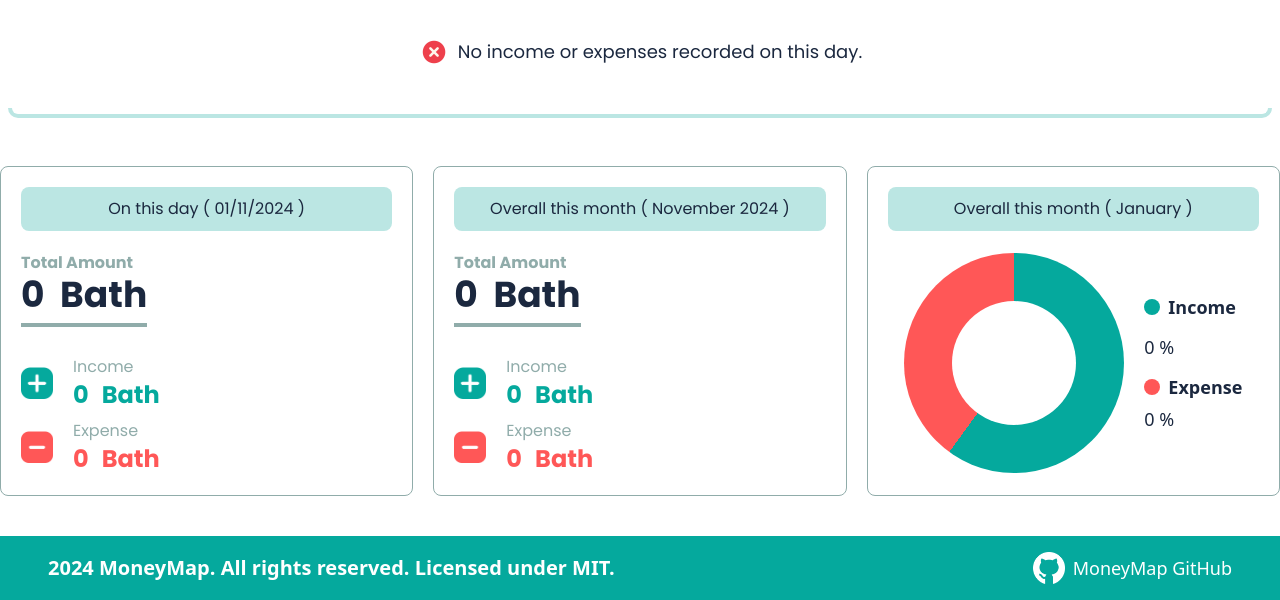
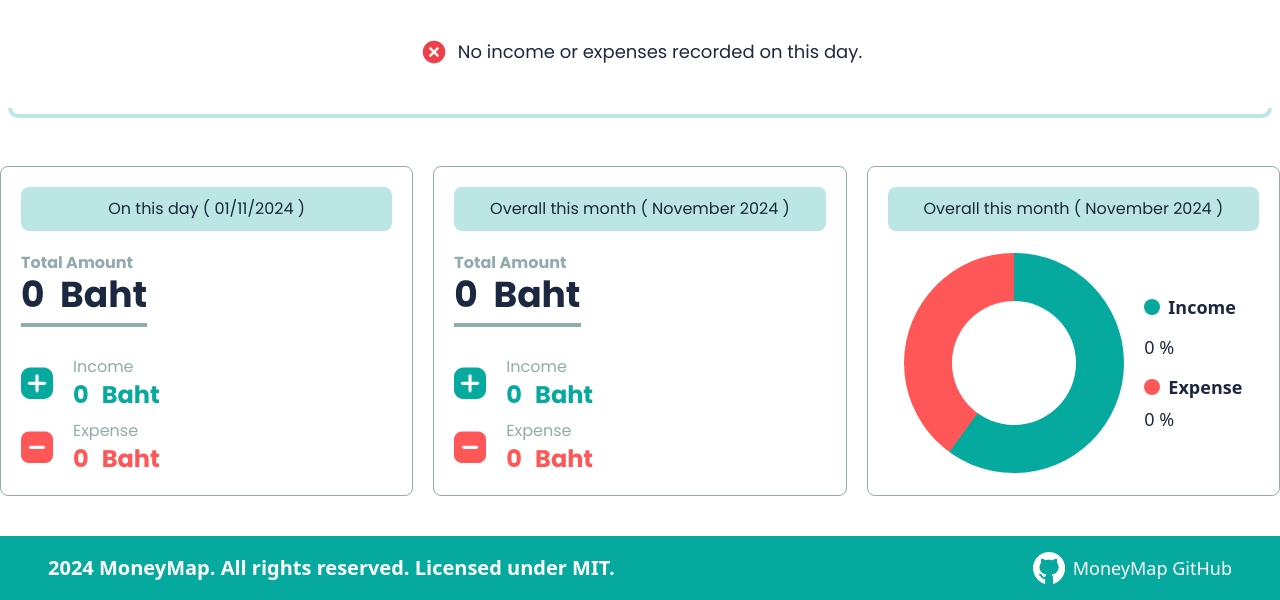
Before and after one commit to MoneyMap-Project/MoneyMap, a Django app: page /income-expenses/detail/2024-11-01/ in a window 1280 px wide. Shown: the part 329-929 px from the top of the page. Run offline with Django 5.2, Linux system fonts and the light colour scheme; the visitor is signed in with stand-in values (Sample User, id 1); data that the repository does not hold is empty; some libraries are stand-ins or nearby versions.

Commit message:
fix baht

```diff
--- a/moneymap/templates/moneymap/income-expense-detail.html
+++ b/moneymap/templates/moneymap/income-expense-detail.html
@@ -129,7 +129,7 @@
                     <span class="mr-2">
                         {{ latest_balance }} <!-- on this day amount -->
                     </span>
-                    <span>bath</span>
+                    <span>baht</span>
                 </div>
                 <div class="w-full border-2 border-[#90acaa] my-2"></div>
             </div>
@@ -144,7 +144,7 @@
                             <span class="mr-2">
                                 {{ day_income }} <!-- on this day income -->
                             </span>
-                            <span>bath</span>
+                            <span>baht</span>
                         </div>
                     </div>
                 </div>
@@ -158,7 +158,7 @@
                             <span class="mr-2">
                                 {{ day_expense }} <!-- on this day expense -->
                             </span>
-                            <span>bath</span>
+                            <span>baht</span>
                         </div>
                     </div>
                 </div>
@@ -180,7 +180,7 @@
                     <span class="mr-2">
                         {{ month_balance }} <!-- on this month amount -->
                     </span>
-                    <span>bath</span>
+                    <span>baht</span>
                 </div>
                 <div class="w-full border-2 border-[#90acaa] my-2"></div>
             </div>
@@ -195,7 +195,7 @@
                             <span class="mr-2">
                                 {{ month_expense }} <!-- on this month income -->
                             </span>
-                            <span>bath</span>
+                            <span>baht</span>
                         </div>
                     </div>
                 </div>
@@ -209,7 +209,7 @@
                             <span class="mr-2">
                                 {{ month_income }} <!-- on this month expense -->
                             </span>
-                            <span>bath</span>
+                            <span>baht</span>
                         </div>
                     </div>
                 </div>
@@ -221,7 +221,7 @@
             <div class="p-2.5 bg-[#bbe6e3] rounded-lg flex justify-center items-center w-full">
                 <div class="text-[#1b283f] text-base font-normal font-['Poppins']">
                     <span>Overall this month (</span>
-                    <span>January</span> <!-- on this month month -->
+                    <span>{{ selected_date|date:"F Y" }}</span> <!-- on this month -->
                     <span>)</span>
                 </div>
             </div>
```
